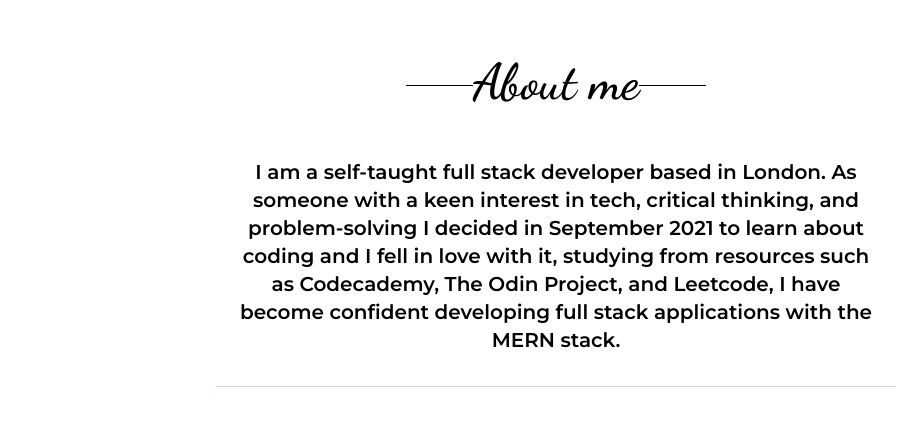
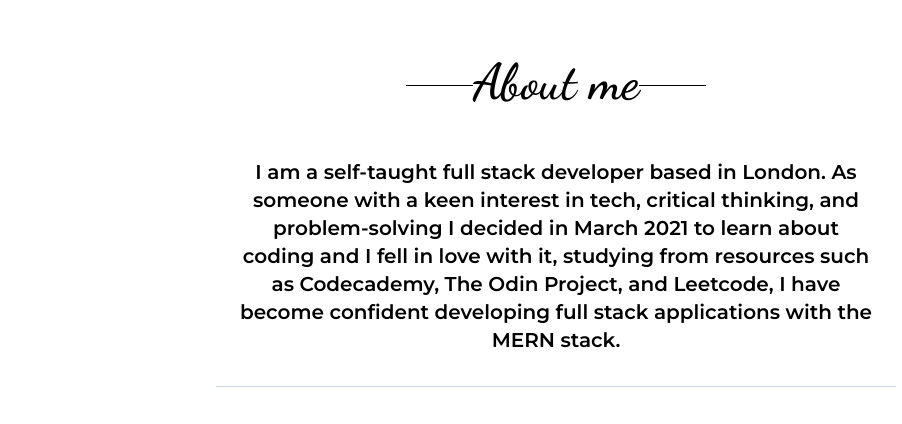
Before and after one commit to gl-cardillo/portfolio, a Next.js app: page / in a window 1280 px wide. Shown: the part 840-1264 px from the top of the page, without its empty margins (84-986 px from the left). Built offline with nearby package versions, Linux system fonts and the light colour scheme.

Commit message:
fix opacity bug in home

```diff
--- a/components/About.js
+++ b/components/About.js
@@ -33,7 +33,7 @@ export function About() {
             <p className="font-montserrat text-center p-5 rounded-bl-md font-semibold text-xl leading-7 mt-8">
               I am a self-taught full stack developer based in London. As someone
               with a keen interest in tech, critical thinking, and
-              problem-solving I decided in September 2021 to learn about coding
+              problem-solving I decided in March 2021 to learn about coding
               and I fell in love with it, studying from resources such as
               Codecademy, The Odin Project, and Leetcode, I have become
               confident developing full stack applications with the MERN stack.
--- a/components/Home.js
+++ b/components/Home.js
@@ -93,7 +93,7 @@ export function Home() {
         <motion.h1
           animate={{ y: [-20, 0], opacity: [0, 1] }}
           transition={{ ease: "easeOut", duration: 2 }}
-          className="text-white dark:text-black ont-montserrat font-semibold text-[70px] xs:text-[80px] z-10 ml-[20px] xs:ml-[55px] md:ml-[120px] leading-[75px]"
+          className="text-white opacity-0 dark:text-black ont-montserrat font-semibold text-[70px] xs:text-[80px] z-10 ml-[20px] xs:ml-[55px] md:ml-[120px] leading-[75px]"
         >
           Luca Cardillo
         </motion.h1>
```
